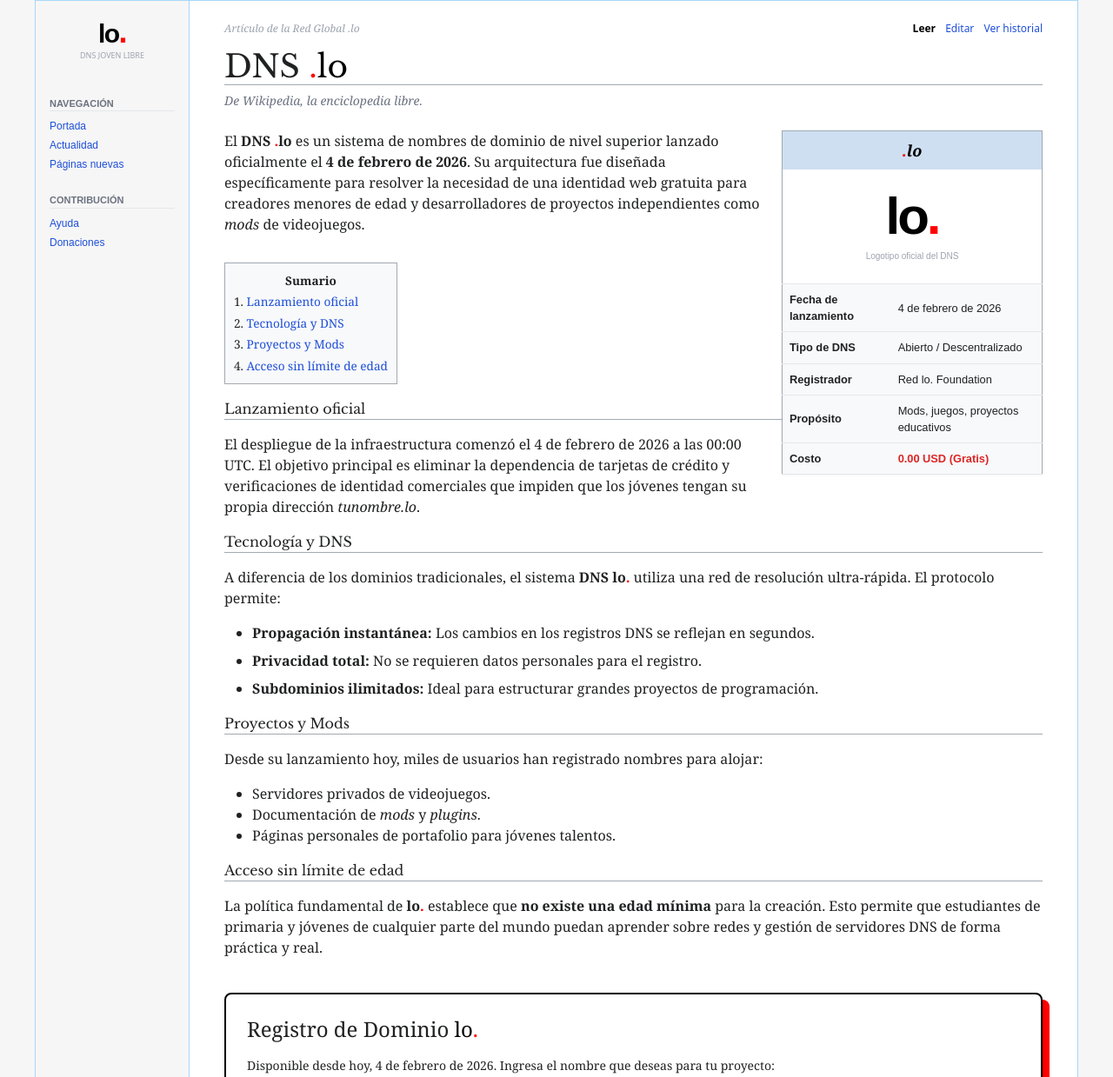
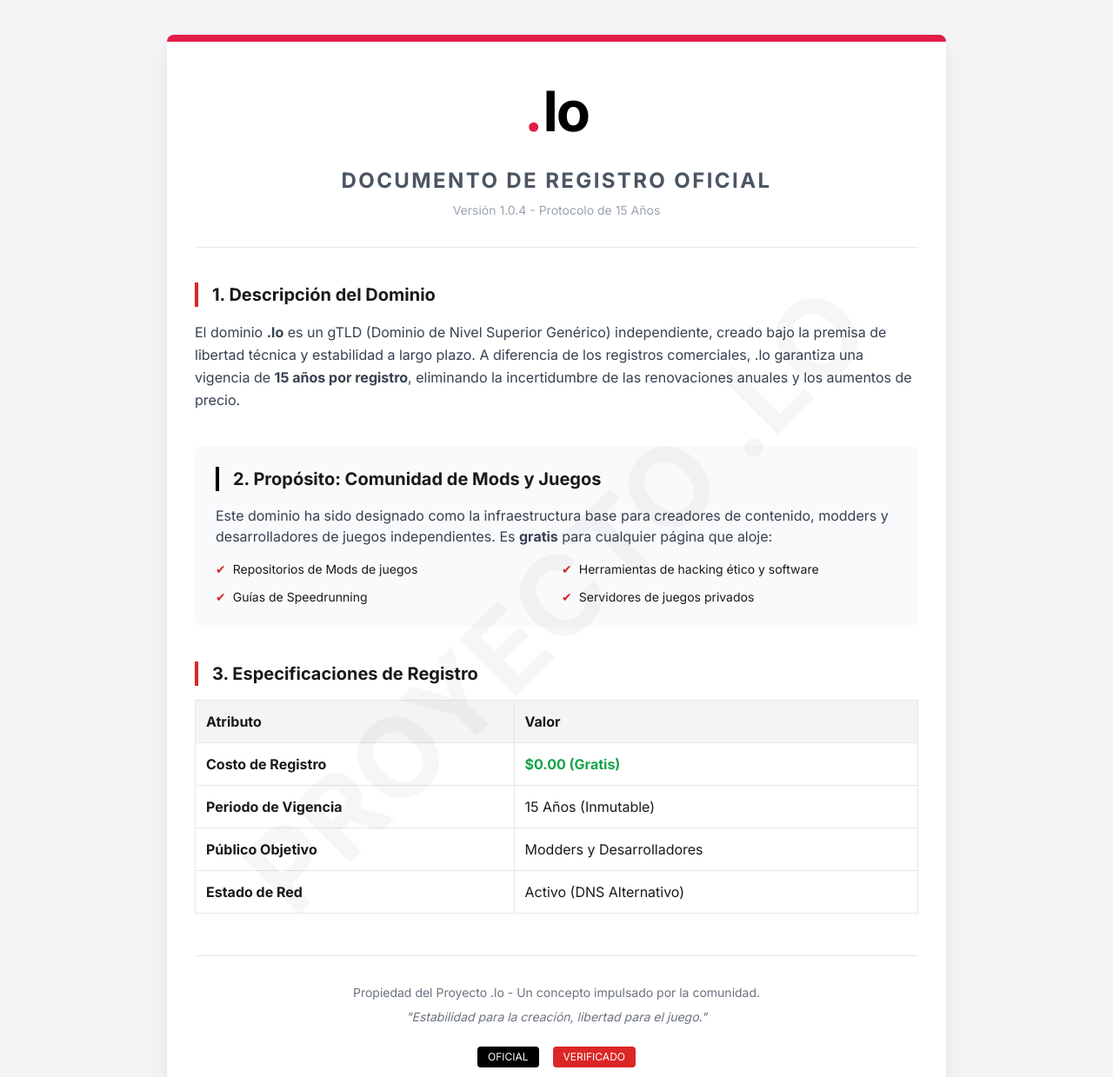
Before and after one commit to ThiagerBcx/Domain-.lo, a plain HTML site: page index.html in a window 1280 px wide. Shown: the top 1239 px of the page at 87% size. Drawn offline with nearby package versions, Linux system fonts and the light colour scheme.

Commit message:
Update index.html

```diff
--- a/index.html
+++ b/index.html
@@ -3,241 +3,152 @@
 <head>
     <meta charset="UTF-8">
     <meta name="viewport" content="width=device-width, initial-scale=1.0">
-    <title>Dominio .lo - DNS Libre para Jóvenes</title>
+    <title>Especificación Oficial - Dominio .lo</title>
     <script src="https://cdn.tailwindcss.com"></script>
     <style>
-        @import url('https://fonts.googleapis.com/css2?family=Libre+Baskerville:wght@400;700&display=swap');
+        @import url('https://fonts.googleapis.com/css2?family=Inter:wght@300;400;700&display=swap');
 
         body {
-            background-color: #f6f6f6;
-            font-family: 'Linux Libertine', 'Georgia', 'Times', serif;
-            color: #202122;
+            font-family: 'Inter', sans-serif;
+            background-color: #f4f4f7;
+            color: #1a1a1a;
         }
-        .wiki-container {
-            max-width: 1200px;
-            margin: 0 auto;
+
+        .logo-container {
+            display: flex;
+            align-items: center;
+            justify-content: center;
+            font-size: 4rem;
+            font-weight: 800;
+            letter-spacing: -2px;
+        }
+
+        .dot {
+            color: #e11d48; /* Rojo vibrante */
+            margin-right: 2px;
+        }
+
+        .text-lo {
+            color: #000000; /* Negro sólido */
+        }
+
+        .document-card {
             background: white;
-            border: 1px solid #a7d7f9;
+            box-shadow: 0 10px 25px -5px rgba(0, 0, 0, 0.1), 0 8px 10px -6px rgba(0, 0, 0, 0.1);
+            border-radius: 8px;
+            border-top: 8px solid #e11d48;
         }
-        .wiki-sidebar {
-            width: 176px;
-            font-family: sans-serif;
-            font-size: 0.75rem;
-            background-color: #f6f6f6;
-        }
-        .wiki-content {
-            padding: 1.5rem 2.5rem;
-            border-left: 1px solid #a7d7f9;
-        }
-        .infobox {
-            width: 300px;
-            border: 1px solid #a2a9b1;
-            background-color: #f8f9fa;
-            font-family: sans-serif;
-            font-size: 0.8rem;
-            float: right;
-            margin-left: 1rem;
-            margin-bottom: 1rem;
-        }
-        h1, h2 {
-            font-family: 'Libre Baskerville', serif;
-            border-bottom: 1px solid #a2a9b1;
-            margin-bottom: 0.5rem;
-            margin-top: 1.5rem;
-            font-weight: normal;
-        }
-        .brand-dot {
-            color: #ff0000;
-        }
-        .brand-text {
-            color: #000000;
-        }
-        .btn-register {
-            background-color: #000000;
-            color: white;
-            padding: 10px 20px;
-            border-radius: 4px;
-            font-weight: bold;
-            display: inline-block;
-            font-family: sans-serif;
-            border: 2px solid #ff0000;
-        }
-        .btn-register:hover {
-            background-color: #ff0000;
-            color: white;
-        }
-        .toc {
-            border: 1px solid #a2a9b1;
-            background-color: #f8f9fa;
-            padding: 10px;
-            display: inline-block;
-            font-size: 0.85rem;
-            margin: 1rem 0;
+
+        .watermark {
+            position: absolute;
+            top: 50%;
+            left: 50%;
+            transform: translate(-50%, -50%) rotate(-45deg);
+            font-size: 8rem;
+            opacity: 0.03;
+            pointer-events: none;
+            white-space: nowrap;
+            font-weight: 900;
         }
     </style>
 </head>
-<body>
+<body class="p-4 md:p-10">
 
-<div class="flex wiki-container min-h-screen">
-    <!-- Navegación lateral -->
-    <aside class="wiki-sidebar p-4 hidden md:block">
-        <div class="mb-10 flex flex-col items-center">
-            <div class="text-3xl font-bold tracking-tighter">
-                <span class="brand-text">lo</span><span class="brand-dot text-4xl">.</span>
+    <div class="max-w-4xl mx-auto relative">
+        <!-- Marca de agua -->
+        <div class="watermark text-lo">PROYECTO .LO</div>
+
+        <!-- Encabezado del Documento -->
+        <div class="document-card p-8 mb-8">
+            <header class="text-center mb-10 border-b pb-8">
+                <div class="logo-container mb-4">
+                    <span class="dot">.</span><span class="text-lo">lo</span>
                 </div>
-            <span class="text-[9px] text-gray-400 font-sans uppercase">DNS Joven Libre</span>
-        </div>
-        <div class="space-y-6 text-blue-700">
-            <div>
-                <p class="text-gray-500 font-bold border-b text-[11px] mb-2 uppercase">Navegación</p>
-                <ul class="space-y-1">
-                    <li><a href="#" class="hover:underline">Portada</a></li>
-                    <li><a href="#" class="hover:underline">Actualidad</a></li>
-                    <li><a href="#" class="hover:underline">Páginas nuevas</a></li>
+                <h1 class="text-2xl font-bold uppercase tracking-widest text-gray-600">Documento de Registro Oficial</h1>
+                <p class="text-sm text-gray-400 mt-2">Versión 1.0.4 - Protocolo de 15 Años</p>
+            </header>
+
+            <!-- Sección de Descripción -->
+            <section class="mb-10">
+                <h2 class="text-xl font-bold border-l-4 border-red-600 pl-4 mb-4">1. Descripción del Dominio</h2>
+                <p class="leading-relaxed text-gray-700">
+                    El dominio <strong>.lo</strong> es un gTLD (Dominio de Nivel Superior Genérico) independiente, creado bajo la premisa de libertad técnica y estabilidad a largo plazo. A diferencia de los registros comerciales, .lo garantiza una vigencia de <strong>15 años por registro</strong>, eliminando la incertidumbre de las renovaciones anuales y los aumentos de precio.
+                </p>
+            </section>
+
+            <!-- Sección de Propósito: MODS Y JUEGOS -->
+            <section class="mb-10 bg-gray-50 p-6 rounded-lg">
+                <h2 class="text-xl font-bold border-l-4 border-black pl-4 mb-4">2. Propósito: Comunidad de Mods y Juegos</h2>
+                <p class="mb-4 text-gray-700">
+                    Este dominio ha sido designado como la infraestructura base para creadores de contenido, modders y desarrolladores de juegos independientes. Es <strong>gratis</strong> para cualquier página que aloje:
+                </p>
+                <ul class="grid grid-cols-1 md:grid-cols-2 gap-3 text-sm">
+                    <li class="flex items-center">
+                        <span class="text-red-600 mr-2">✔</span> Repositorios de Mods de juegos
+                    </li>
+                    <li class="flex items-center">
+                        <span class="text-red-600 mr-2">✔</span> Herramientas de hacking ético y software
+                    </li>
+                    <li class="flex items-center">
+                        <span class="text-red-600 mr-2">✔</span> Guías de Speedrunning
+                    </li>
+                    <li class="flex items-center">
+                        <span class="text-red-600 mr-2">✔</span> Servidores de juegos privados
+                    </li>
                 </ul>
-            </div>
-            <div>
-                <p class="text-gray-500 font-bold border-b text-[11px] mb-2 uppercase">Contribución</p>
-                <ul class="space-y-1">
-                    <li><a href="#" class="hover:underline">Ayuda</a></li>
-                    <li><a href="#" class="hover:underline">Donaciones</a></li>
-                </ul>
-            </div>
-        </div>
-    </aside>
+            </section>
 
-    <!-- Artículo Principal -->
-    <main class="wiki-content flex-1 bg-white">
-        <div class="flex justify-between items-center mb-4">
-            <span class="text-xs text-gray-400 italic">Artículo de la Red Global .lo</span>
-            <div class="text-xs space-x-2 text-blue-700 font-sans">
-                <a href="#" class="font-bold text-black">Leer</a>
-                <a href="#">Editar</a>
-                <a href="#">Ver historial</a>
-            </div>
-        </div>
-
-        <h1 class="text-4xl mb-2">DNS <span class="brand-dot">.</span><span class="brand-text">lo</span></h1>
-        <p class="text-sm italic text-gray-500 mb-6">De Wikipedia, la enciclopedia libre.</p>
-
-        <!-- Infobox -->
-        <table class="infobox border-collapse shadow-sm">
+            <!-- Ficha Técnica -->
+            <section class="mb-10">
+                <h2 class="text-xl font-bold border-l-4 border-red-600 pl-4 mb-4">3. Especificaciones de Registro</h2>
+                <div class="overflow-x-auto">
+                    <table class="w-full text-left border-collapse">
                         <thead>
-                <tr>
-                    <th colspan="2" class="bg-[#cedff2] p-2 text-center text-lg font-serif italic">
-                        <span class="brand-dot">.</span><span class="brand-text">lo</span>
-                    </th>
+                            <tr class="bg-gray-100">
+                                <th class="p-3 border">Atributo</th>
+                                <th class="p-3 border">Valor</th>
                             </tr>
                         </thead>
                         <tbody>
                             <tr>
-                    <td colspan="2" class="text-center p-6 bg-white border-b">
-                        <div class="text-6xl font-bold tracking-tighter">
-                            <span class="brand-text">lo</span><span class="brand-dot">.</span>
-                        </div>
-                        <p class="text-[10px] mt-2 text-gray-400">Logotipo oficial del DNS</p>
-                    </td>
+                                <td class="p-3 border font-semibold">Costo de Registro</td>
+                                <td class="p-3 border text-green-600 font-bold">$0.00 (Gratis)</td>
                             </tr>
                             <tr>
-                    <th class="text-left p-2 border-b">Fecha de lanzamiento</th>
-                    <td class="p-2 border-b">4 de febrero de 2026</td>
+                                <td class="p-3 border font-semibold">Periodo de Vigencia</td>
+                                <td class="p-3 border">15 Años (Inmutable)</td>
                             </tr>
                             <tr>
-                    <th class="text-left p-2 border-b">Tipo de DNS</th>
-                    <td class="p-2 border-b">Abierto / Descentralizado</td>
+                                <td class="p-3 border font-semibold">Público Objetivo</td>
+                                <td class="p-3 border">Modders y Desarrolladores</td>
                             </tr>
                             <tr>
-                    <th class="text-left p-2 border-b">Registrador</th>
-                    <td class="p-2 border-b">Red lo. Foundation</td>
-                </tr>
-                <tr>
-                    <th class="text-left p-2 border-b">Propósito</th>
-                    <td class="p-2 border-b">Mods, juegos, proyectos educativos</td>
-                </tr>
-                <tr>
-                    <th class="text-left p-2 border-b">Costo</th>
-                    <td class="p-2 border-b text-red-600 font-bold">0.00 USD (Gratis)</td>
+                                <td class="p-3 border font-semibold">Estado de Red</td>
+                                <td class="p-3 border">Activo (DNS Alternativo)</td>
                             </tr>
                         </tbody>
                     </table>
+                </div>
+            </section>
 
-        <p class="mb-4">
-            El <b>DNS <span class="brand-dot">.</span>lo</b> es un sistema de nombres de dominio de nivel superior lanzado oficialmente el <b>4 de febrero de 2026</b>. Su arquitectura fue diseñada específicamente para resolver la necesidad de una identidad web gratuita para creadores menores de edad y desarrolladores de proyectos independientes como <i>mods</i> de videojuegos.
-        </p>
-
-        <div class="toc">
-            <p class="font-bold text-center mb-1">Sumario</p>
-            <ol class="list-decimal list-inside space-y-1">
-                <li><a href="#lanzamiento" class="text-blue-700 hover:underline">Lanzamiento oficial</a></li>
-                <li><a href="#tecnologia" class="text-blue-700 hover:underline">Tecnología y DNS</a></li>
-                <li><a href="#proyectos" class="text-blue-700 hover:underline">Proyectos y Mods</a></li>
-                <li><a href="#edad" class="text-blue-700 hover:underline">Acceso sin límite de edad</a></li>
-            </ol>
+            <!-- Pie de Documento -->
+            <footer class="mt-12 pt-8 border-t text-center text-gray-500 text-sm">
+                <p>Propiedad del Proyecto .lo - Un concepto impulsado por la comunidad.</p>
+                <p class="mt-2 italic">"Estabilidad para la creación, libertad para el juego."</p>
+                <div class="mt-6 flex justify-center space-x-4">
+                    <span class="px-3 py-1 bg-black text-white rounded text-xs uppercase">Oficial</span>
+                    <span class="px-3 py-1 bg-red-600 text-white rounded text-xs uppercase">Verificado</span>
+                </div>
+            </footer>
         </div>
 
-        <h2 id="lanzamiento">Lanzamiento oficial</h2>
-        <p class="my-4">
-            El despliegue de la infraestructura comenzó el 4 de febrero de 2026 a las 00:00 UTC. El objetivo principal es eliminar la dependencia de tarjetas de crédito y verificaciones de identidad comerciales que impiden que los jóvenes tengan su propia dirección <i>tunombre.lo</i>.
-        </p>
-
-        <h2 id="tecnologia">Tecnología y DNS</h2>
-        <p class="my-4">
-            A diferencia de los dominios tradicionales, el sistema <b>DNS lo<span class="brand-dot">.</span></b> utiliza una red de resolución ultra-rápida. El protocolo permite:
-        </p>
-        <ul class="list-disc ml-8 my-4 space-y-2">
-            <li><b>Propagación instantánea:</b> Los cambios en los registros DNS se reflejan en segundos.</li>
-            <li><b>Privacidad total:</b> No se requieren datos personales para el registro.</li>
-            <li><b>Subdominios ilimitados:</b> Ideal para estructurar grandes proyectos de programación.</li>
-        </ul>
-
-        <h2 id="proyectos">Proyectos y Mods</h2>
-        <p class="my-4">
-            Desde su lanzamiento hoy, miles de usuarios han registrado nombres para alojar:
-        </p>
-        <ul class="list-disc ml-8 my-4">
-            <li>Servidores privados de videojuegos.</li>
-            <li>Documentación de <i>mods</i> y <i>plugins</i>.</li>
-            <li>Páginas personales de portafolio para jóvenes talentos.</li>
-        </ul>
-
-        <h2 id="edad">Acceso sin límite de edad</h2>
-        <p class="my-4">
-            La política fundamental de <b>lo<span class="brand-dot">.</span></b> establece que <b>no existe una edad mínima</b> para la creación. Esto permite que estudiantes de primaria y jóvenes de cualquier parte del mundo puedan aprender sobre redes y gestión de servidores DNS de forma práctica y real.
-        </p>
-
-        <div class="bg-white border-2 border-black p-6 my-10 rounded-lg shadow-[8px_8px_0px_0px_rgba(255,0,0,1)]">
-            <h3 class="text-2xl font-serif mb-4">Registro de Dominio <span class="brand-text">lo</span><span class="brand-dot">.</span></h3>
-            <p class="mb-4 text-sm">Disponible desde hoy, 4 de febrero de 2026. Ingresa el nombre que deseas para tu proyecto:</p>
-            <div class="flex flex-col sm:flex-row gap-4">
-                <input type="text" placeholder="ejemplo-mi-mod" class="border-2 border-gray-300 p-3 flex-1 focus:border-red-500 outline-none font-mono">
-                <div class="flex items-center">
-                    <span class="text-2xl font-bold"><span class="brand-dot">.</span>lo</span>
-                </div>
-                <button onclick="alert('Registro iniciado para el 4 de febrero de 2026. ¡Bienvenido a .lo!')" class="btn-register">
-                    CREAR GRATIS
-                </button>
+        <!-- Botón de Acción -->
+        <div class="text-center">
+            <a href="https://logos.fandom.com/es/wiki/.lo" target="_blank" class="inline-block bg-black text-white px-8 py-3 rounded-full font-bold hover:bg-red-700 transition-colors">
+                Ver en Logopedia Wiki
+            </a>
         </div>
     </div>
 
-        <div class="mt-16 pt-4 border-t border-gray-300 flex justify-between items-center text-[10px] text-gray-500">
-            <div>
-                Esta página fue creada el 4 de febrero de 2026.
-            </div>
-            <div class="flex space-x-4">
-                <a href="#" class="hover:underline">Privacidad</a>
-                <a href="#" class="hover:underline">Acerca de DNS .lo</a>
-                <a href="#" class="hover:underline">Desarrolladores</a>
-            </div>
-        </div>
-    </main>
-</div>
-
-<footer class="bg-[#f6f6f6] py-10">
-    <div class="max-width-[1200px] mx-auto px-10 text-center opacity-40 grayscale">
-        <img src="https://upload.wikimedia.org/wikipedia/commons/thumb/8/80/Wikipedia-logo-v2.svg/1200px-Wikipedia-logo-v2.svg.png" alt="Wiki" class="h-12 mx-auto mb-4">
-        <p class="text-xs">Inspirado en el conocimiento libre.</p>
-    </div>
-</footer>
-
 </body>
 </html>
```
Lines whose indentation alone changed are shown as unchanged.
